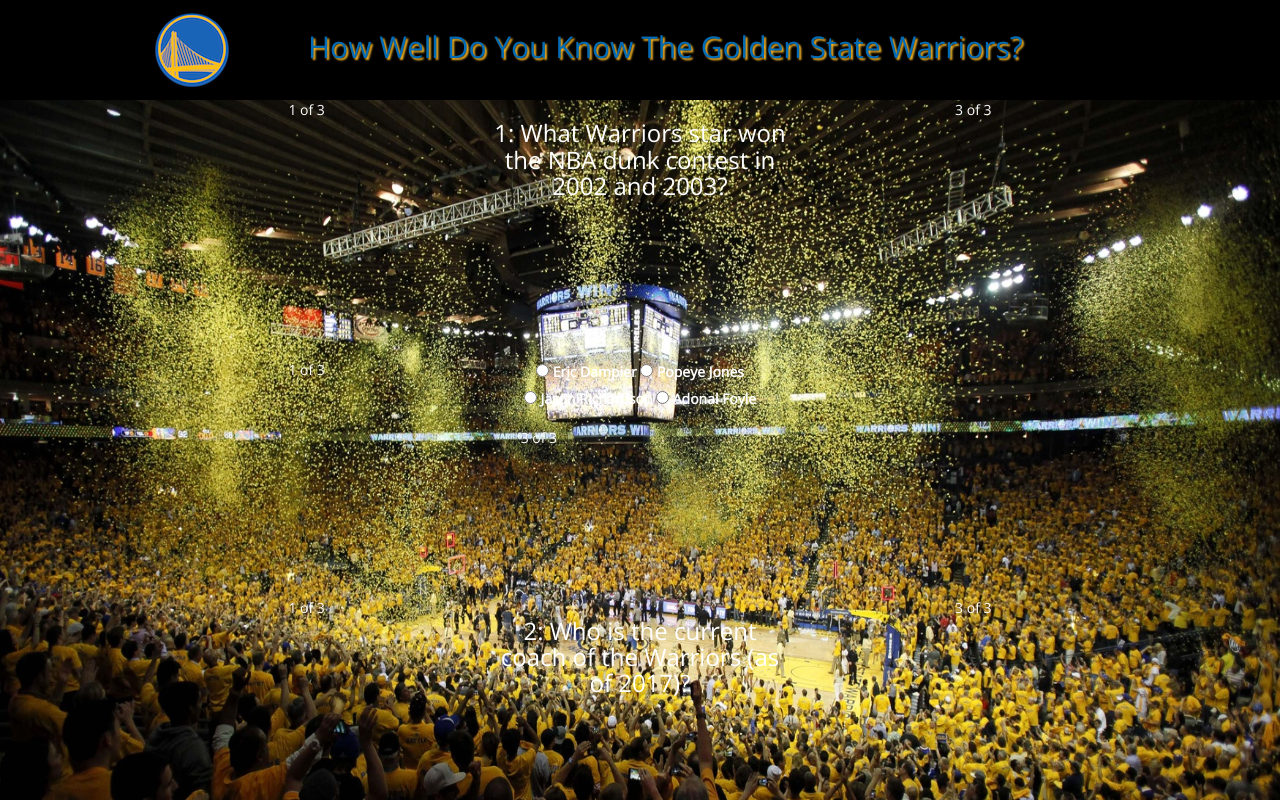
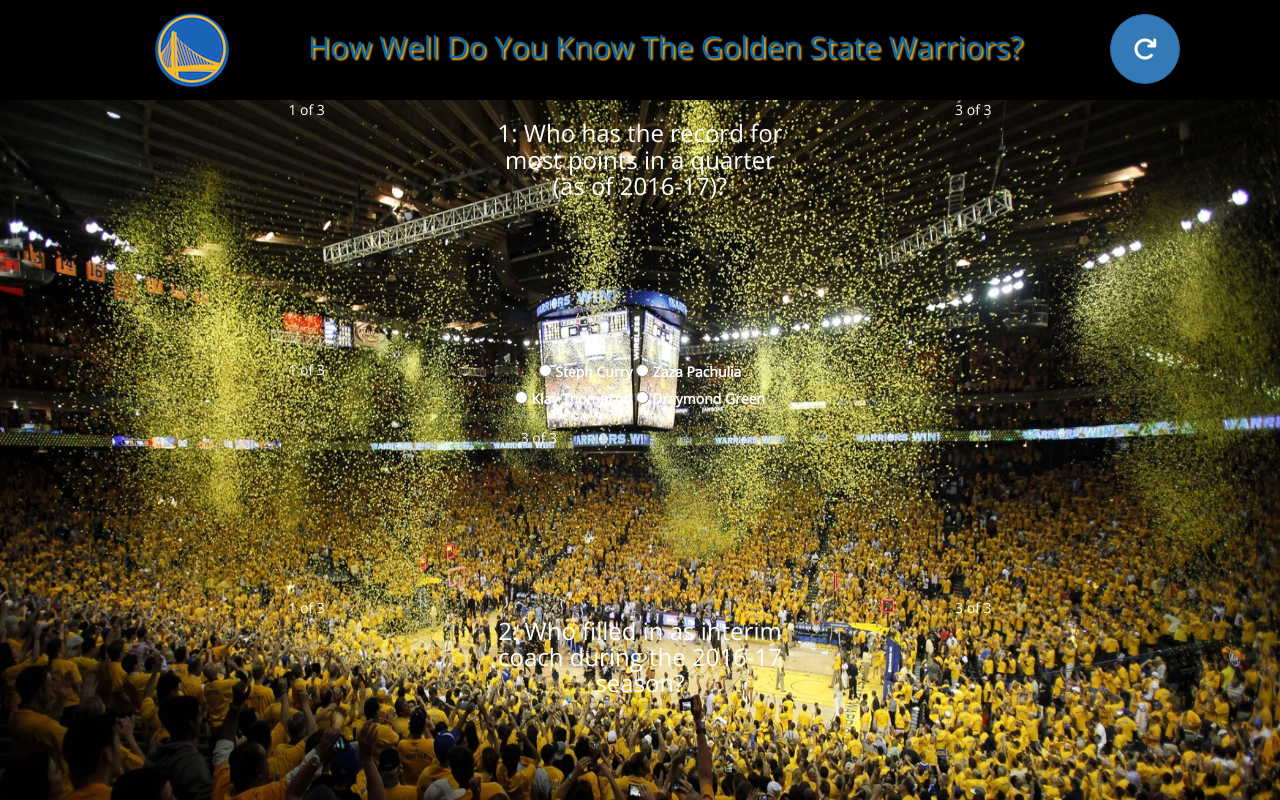
Before and after one commit to glitton/quiz-app, a plain HTML site: page index.html in a window 1280 px wide. Both pictures are taken after a click on the button "Take The Quiz Now!". Shown: the part 675-1475 px from the top of the page. Drawn offline with nearby package versions, Linux system fonts and the light colour scheme.

Commit message:
added play again button

```diff
--- a/css/main.css
+++ b/css/main.css
@@ -21,6 +21,18 @@ body, html {
   bottom: 90px;
   color: #006BB6;
   text-shadow: 2px 2px 2px #FDB927;
+}
+/*play again button*/
+.btn-circle.btn-xl {
+  width: 70px;
+  height: 70px;
+  padding: 10px 16px;
+  font-size: 24px;
+  line-height: 1.33;
+  border-radius: 35px;
+  position: relative;
+  left: 1110px;
+  top: -149px;
 }
 
 body {
--- a/index.html
+++ b/index.html
@@ -19,6 +19,9 @@
     <img class='logo' src="img/warriors-logo.png">
   </a>
   <h2 class="title animated flash">How Well Do You Know The Golden State Warriors?</h2>
+  <button type="button" id='play-again' class="btn btn-primary btn-circle btn-xl">
+    <i class="fa fa-repeat" aria-hidden="true"></i>
+  </button>
 </nav>
 <!-- Jumbotron header -->
 <div class="container-fluid" id="top">
@@ -242,6 +245,8 @@
 </div> <!-- End of results container -->
 
 
+  <!-- Font Awesome -->
+  <script src="https://use.fontawesome.com/b4869d6fbe.js"></script>
   <!-- jQuery  -->
   <script
   src="https://code.jquery.com/jquery-3.2.1.js"
--- a/js/main.js
+++ b/js/main.js
@@ -17,14 +17,14 @@ document.getElementById("start-quiz").addEventListener("click", startQuiz);
 // from https://www.jetpunk.com/user-quizzes/23532/golden-state-warriors-trivia
 var questions = [
   {
-    question : " Who are the two leading three-point shooter in Warriors history?",
+    question : " Who are the two leading three-point shooters in Warriors history?",
     answers  : ["Steph Curry, Monta Ellis",  "Steph Curry, Klay Thompson",          "Chris Mullin, Mitch Richmond", "Steph Curry, Kevin Durant"],
     correct  : "Steph Curry, Klay Thompson",
     image: "url"
   },
   {
     question : " What are Steph Curry and Klay Thompson known as?",
-    answers  : [" The Terrible Two", " The Millenials",
+    answers  : [" The Swish Brothers", " The Blues Brothers",
                 " Brothers in Arms", " The Splash Brothers"],
     correct  : " The Splash Brothers",
     image: "url"
@@ -36,7 +36,7 @@ var questions = [
     image: "url"
   },
   {
-    question : "What current Warriors player has 19 career triple-doubles?",
+    question : "What current Warriors player (2017) has 19 career triple-doubles?",
     answers  : [" Draymond Green", " Shaun Livingston", " Klay Thompson", " Kevin Durant"],
     correct  : " Draymond Green",
     image: "url"
@@ -48,13 +48,13 @@ var questions = [
     image: "url"
   },
   {
-    question : "What is the name of the Warriors' arena?",
+    question : "What is the name of the Warriors' arena (2016-17)?",
     answers  : [" Dub Nation", " At&T Park", " Oracle Arena", " HP Pavilion"],
     correct  :  " Oracle Arena",
     image: "url"
   },
   {
-    question : "What city is that arena located in?",
+    question : "What city is the Warriors arena located in (as of 2016-17)?",
     answers  : [" San Francisco", " San Jose", " Oakland", " Silicon Valley"],
     correct  : " Oakland",
     image: "url"
@@ -121,8 +121,8 @@ var questions = [
   },
   {
     question : "Who wasn't on the 'We Believe' team?",
-    answers  : [" Baron Davis", " Popeye Jones", " Jason Richardson", " Monta Ellis"],
-    correct  : " Popeye Jones",
+    answers  : [" Baron Davis", " Gilbert Arenas", " Jason Richardson", " Monta Ellis"],
+    correct  : " Gilbert Arenas",
     image: "url"
   },
   {
@@ -138,37 +138,36 @@ var questions = [
     image: "url"
   },
   {
-    question : "Who scored a record-breaking xx points in one quarter against the Sacrmento Kings in the 2016-17 season? ",
+    question : "Who has the record for most points in a quarter (as of 2016-17)? ",
     answers  : [" Steph Curry", " Zaza Pachulia", " Klay Thompson", " Draymond Green"],
     correct  : " Klay Thompson",
     image: "url"
   },
   {
-    question : "Who did the Warriors draft the year xx was the number one pick? ",
-    answers  : [" XX", " XX", " Klay Thompson", " Draymond Green"],
-    correct  : " Chris Webber",
+    question : "Who was the player that the Warriors traded Robert Parish for in 1980? ",
+    answers  : [" Kevin McHale", " Joe Barry Carrol", " Ralph Sampson", " Draymond Green"],
+    correct  : " Joe Barry Carrol",
     image: "url"
   },
   {
-    question : "Who did the Warriors draft the year xx was the number one pick? ",
-    answers  : [" XX", " XX", " Klay Thompson", " Draymond Green"],
-    correct  : " Chris Webber",
+    question : "During 2006-07, Don Nelson replaced which Golden State Warriors coach? ",
+    answers  : [" Dave Cowens", " Brian Winters", " Mike Montgomery", " Eric Musselman"],
+    correct  : " Mike Montgomery",
     image: "url"
   },
   {
-    question : "Who did the Warriors draft the year xx was the number one pick? ",
-    answers  : [" XX", " XX", " Klay Thompson", " Draymond Green"],
-    correct  : " Chris Webber",
+    question : "Which bridge is prominently displayed in the Warriors logo? ",
+    answers  : [" Bay Bridge", " Golden Gate Bridge", " Carquinez Bridge", " London Bridge"],
+    correct  : " Bay Bridge",
     image: "url"
   },
   {
-    question : "What team did Steph Curry play for in the final four of the NCAA ...? ",
-    answers  : [" Kentucky", " Davidson", " Duke", " Stanford"],
-    correct  : " Davidson",
+    question : "Who is the player that was born in the same hospital and delivered by the same doctor as Steph Curry? ",
+    answers  : [" Charles Barkley", " Isiah Thomas", " Chris Paul", " LeBron James"],
+    correct  : " LeBron James",
     image: "url"
   }
-];
-
+]; //end of questions object
 
   // Random number generator to generate 5 questions
   // Each number corresponds to a specific question
@@ -179,7 +178,7 @@ var questions = [
     // Do a while loop and keep going while the length of
     //the array is less than 5
     while(fiveNums.length < 5) {
-      var randomNum = Math.floor(Math.random() * 20);
+      var randomNum = Math.floor(Math.random() * 25);
       // if the number is not in the array, keep generating random nums
       if(fiveNums.indexOf(randomNum) > -1 ) continue; //revisit this, I think if -1, means number isn't in the array
       // add the unique number to the array
@@ -242,4 +241,13 @@ var questions = [
       } //end of j for loop
     } //end of i for loop
   }//end of startQuiz function
+
+  // Play again function
+  document.getElementById("play-again").addEventListener("click", playAgain);
+
+  function playAgain(){
+    document.location.reload(true);
+    console.log('play new game');
+  }
+
 });//end of document ready function
```
